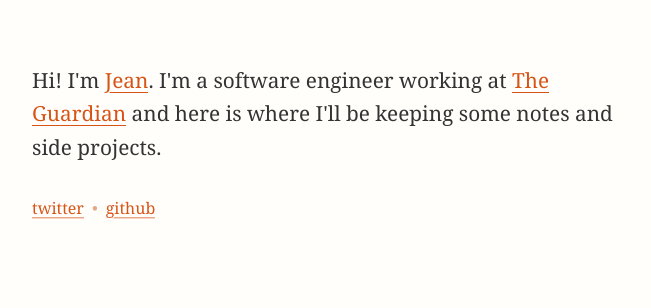
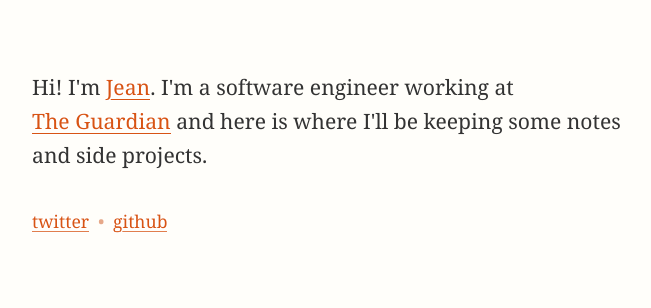
Before and after one commit to jeanlauliac/jeanlauliac.github.io, a plain HTML site: page index.html in a window 1280 px wide. Shown: the whole page, without its empty margins (308-959 px from the left). Drawn offline with nearby package versions, Linux system fonts and the light colour scheme.

Commit message:
fix font sizes

```diff
--- a/css/style.css
+++ b/css/style.css
@@ -1,9 +1,10 @@
 html {
-  font-size: 100%;
+  font-size: 110%;
 }
 
 body {
   font-family: Georgia, "Times New Roman", Times, serif;
+  font-size: 1rem;
   line-height: 1.6;
   max-width: 600px;
   margin: 2rem auto;
@@ -29,7 +30,7 @@ a:hover {
 }
 
 header {
-  font-size: 1.3rem;
+  font-size: 1.2rem;
   font-weight: normal;
 }
 
--- a/index.html
+++ b/index.html
@@ -15,7 +15,7 @@
 
     <header>
         Hi! I'm <a href="https://www.twitter.com/jeanlauliac">Jean</a>. I'm a software engineer working at
-        <a href="https://www.theguardian.com/uk">The Guardian</a> and here is
+        <a href="https://www.theguardian.com/uk">The&nbsp;Guardian</a> and here is
         where I'll be keeping some notes and side projects.
     </header>
 
```
